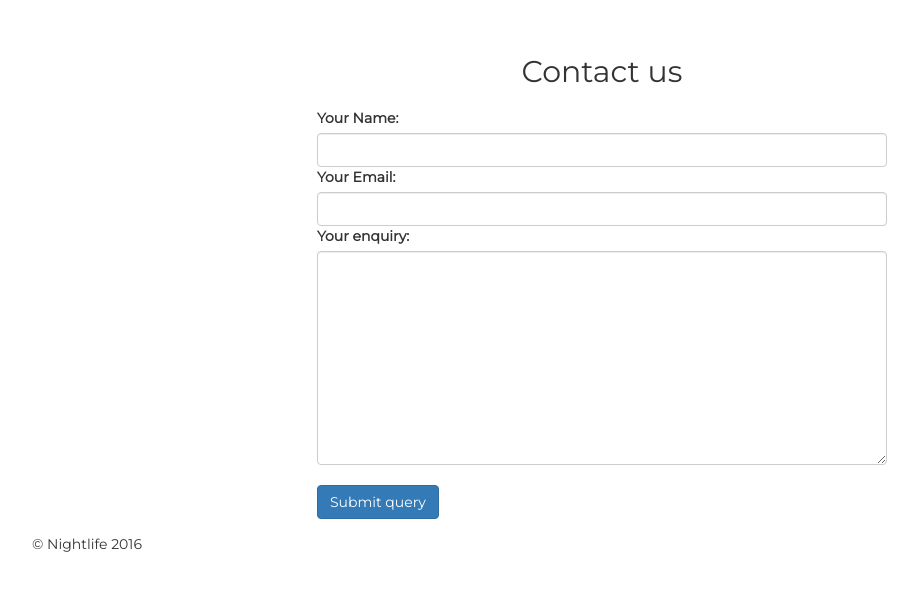
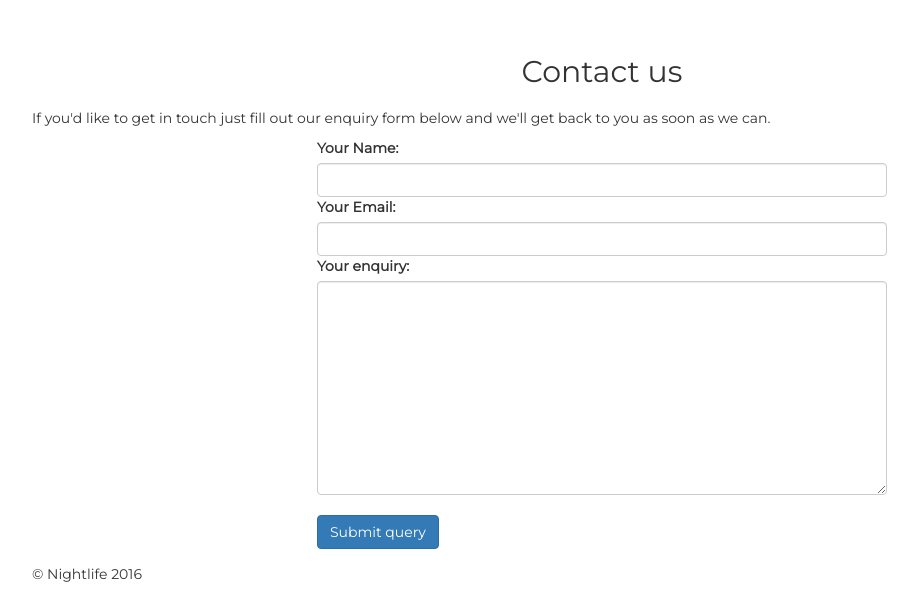
Before and after one commit to codebubb/moonlanding, a plain HTML site: page index.html in a window 1280 px wide. Shown: the part 2981-3575 px from the top of the page, without its empty margins (38-956 px from the left). Before the commit the page ends 3545 px from the top, so only its background shows below. Drawn offline with nearby package versions, Linux system fonts and the light colour scheme.

Commit message:
Add contact explanatory text

```diff
--- a/index.html
+++ b/index.html
@@ -122,6 +122,7 @@
 <section id="contact">
   <div class="container">
     <h2>Contact us</h2>
+    <p>If you'd like to get in touch just fill out our enquiry form below and we'll get back to you as soon as we can.</p>
     <form>
       <div class="form-group">
         <label for="name">Your Name:</label>
```
